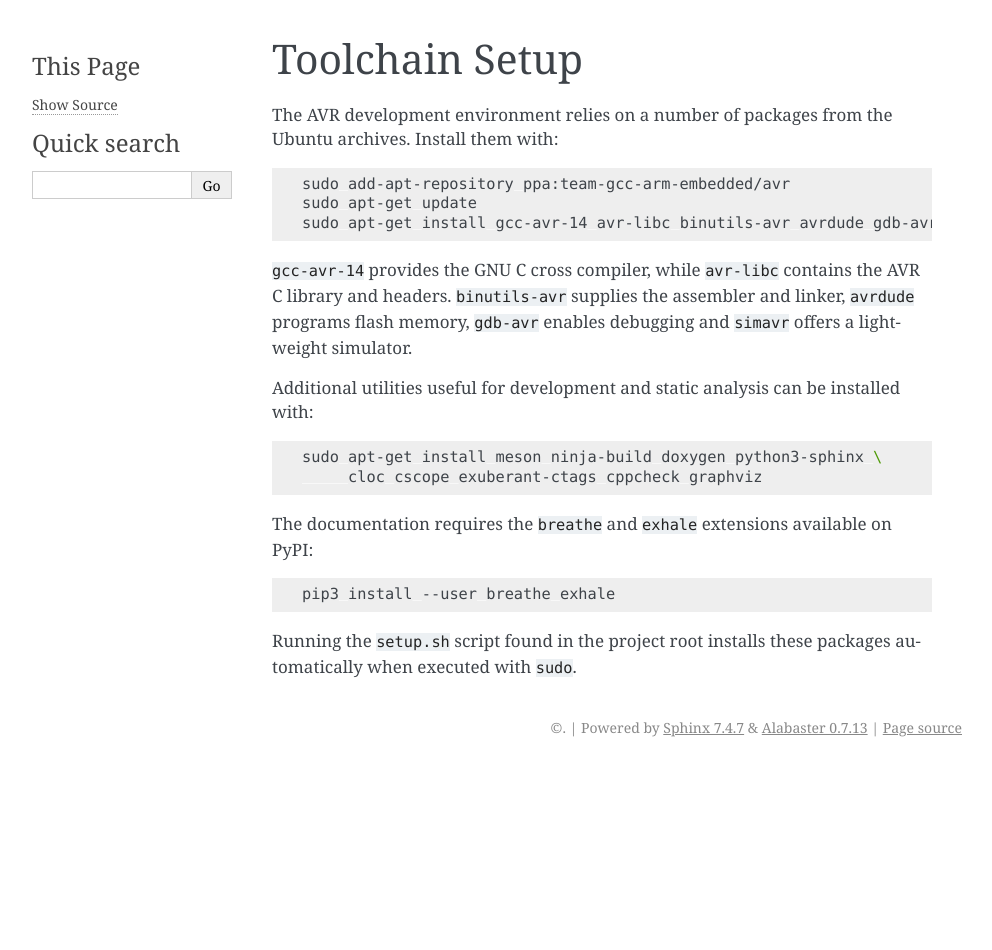
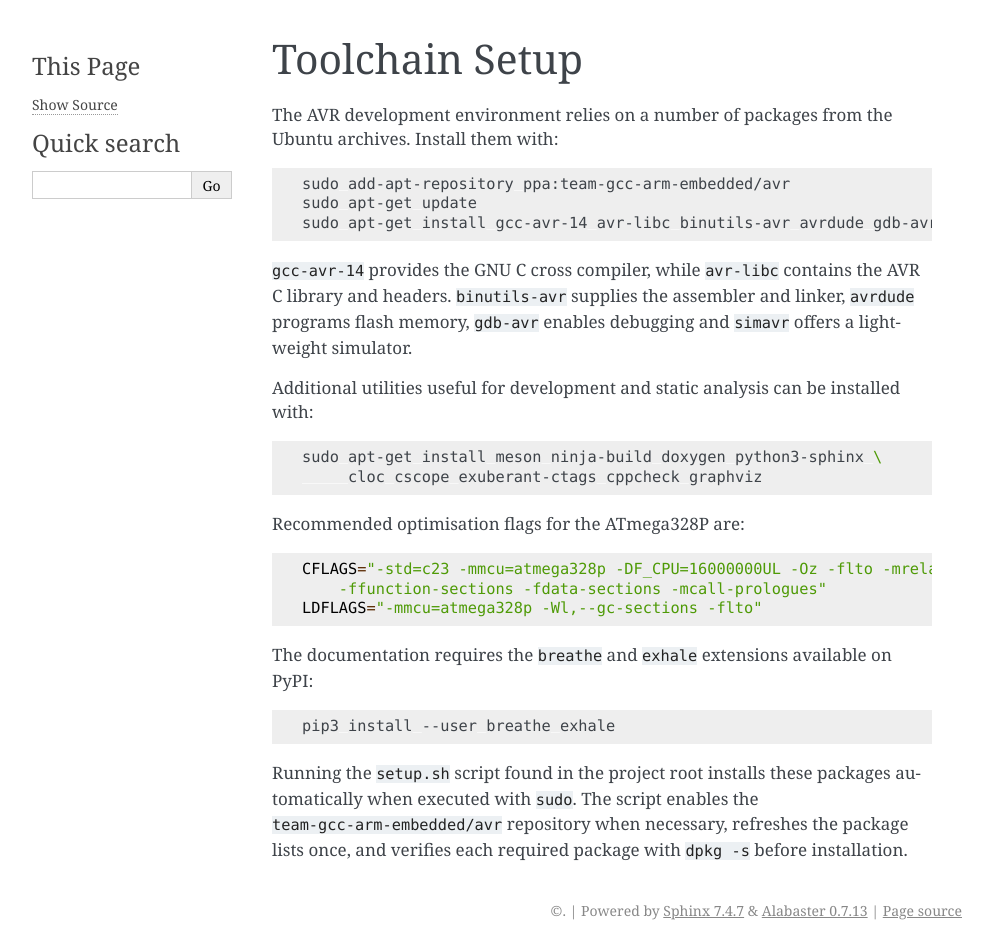
Before and after one commit to Oichkatzelesfrettschen/Avrix, a Sphinx documentation site: the page built from docs/source/toolchain.rst, in a window 1280 px wide. Shown: the whole page, without its empty margins (148-1140 px from the left). Built offline with Sphinx 7.4.7, drawn with Linux system fonts in a browser that asks for light colours; before the commit the page ends 900 px from its top, so only the background shows below that.

Commit message:
Refine toolchain defaults and docs

```diff
--- a/docs/source/toolchain.rst
+++ b/docs/source/toolchain.rst
@@ -2,7 +2,7 @@ Toolchain Setup
 ===============
 
 The AVR development environment relies on a number of packages from the
-Ubuntu archives.  Install them with:
+Ubuntu archives. Install them with:
 
 .. code-block:: bash
 
@@ -23,6 +23,12 @@ installed with:
    sudo apt-get install meson ninja-build doxygen python3-sphinx \
         cloc cscope exuberant-ctags cppcheck graphviz
 
+Recommended optimisation flags for the ATmega328P are::
+
+   CFLAGS="-std=c23 -mmcu=atmega328p -DF_CPU=16000000UL -Oz -flto -mrelax \
+       -ffunction-sections -fdata-sections -mcall-prologues"
+   LDFLAGS="-mmcu=atmega328p -Wl,--gc-sections -flto"
+
 The documentation requires the ``breathe`` and ``exhale`` extensions
 available on PyPI:
 
@@ -31,4 +37,7 @@ available on PyPI:
    pip3 install --user breathe exhale
 
 Running the ``setup.sh`` script found in the project root installs these
-packages automatically when executed with ``sudo``.
+packages automatically when executed with ``sudo``. The script enables the
+``team-gcc-arm-embedded/avr`` repository when necessary, refreshes the
+package lists once, and verifies each required package with ``dpkg -s`` before
+installation.
```
Also changed, not shown: README.md (+12 -10 lines), 3 other files.
